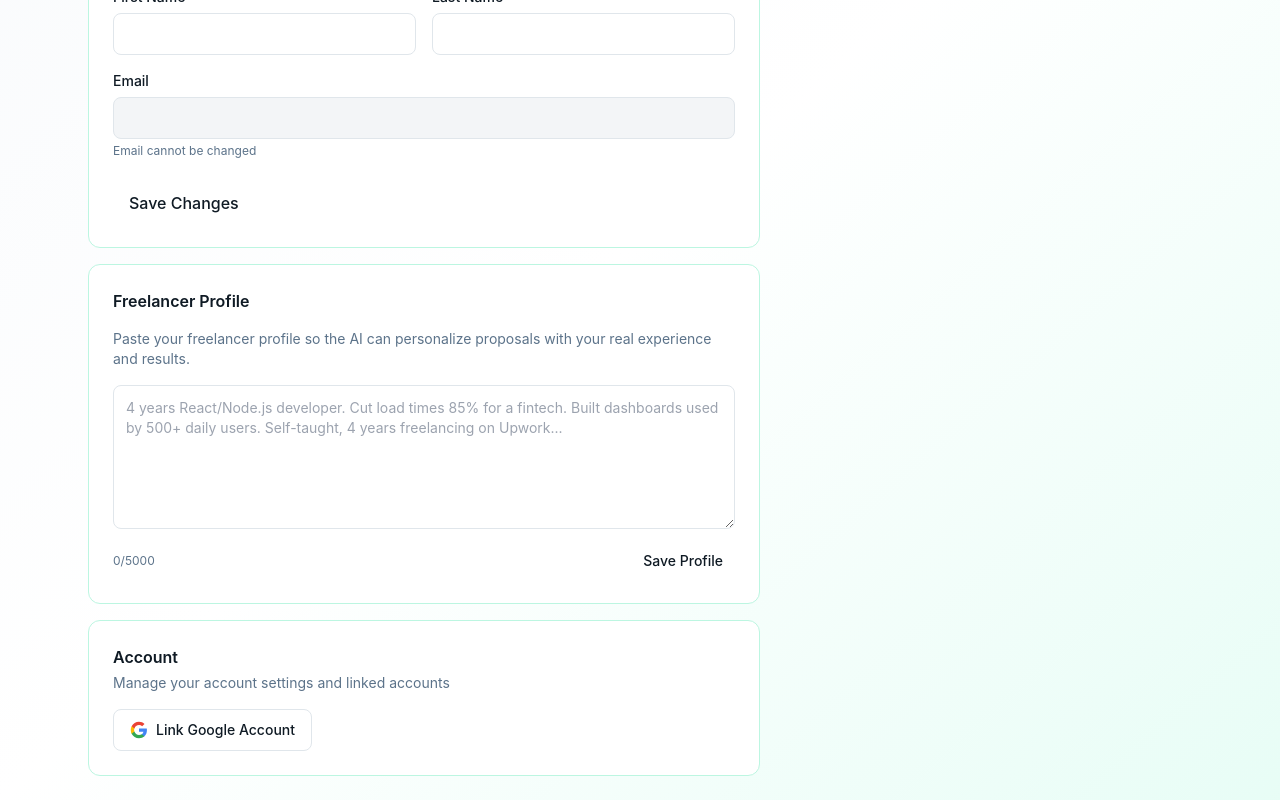
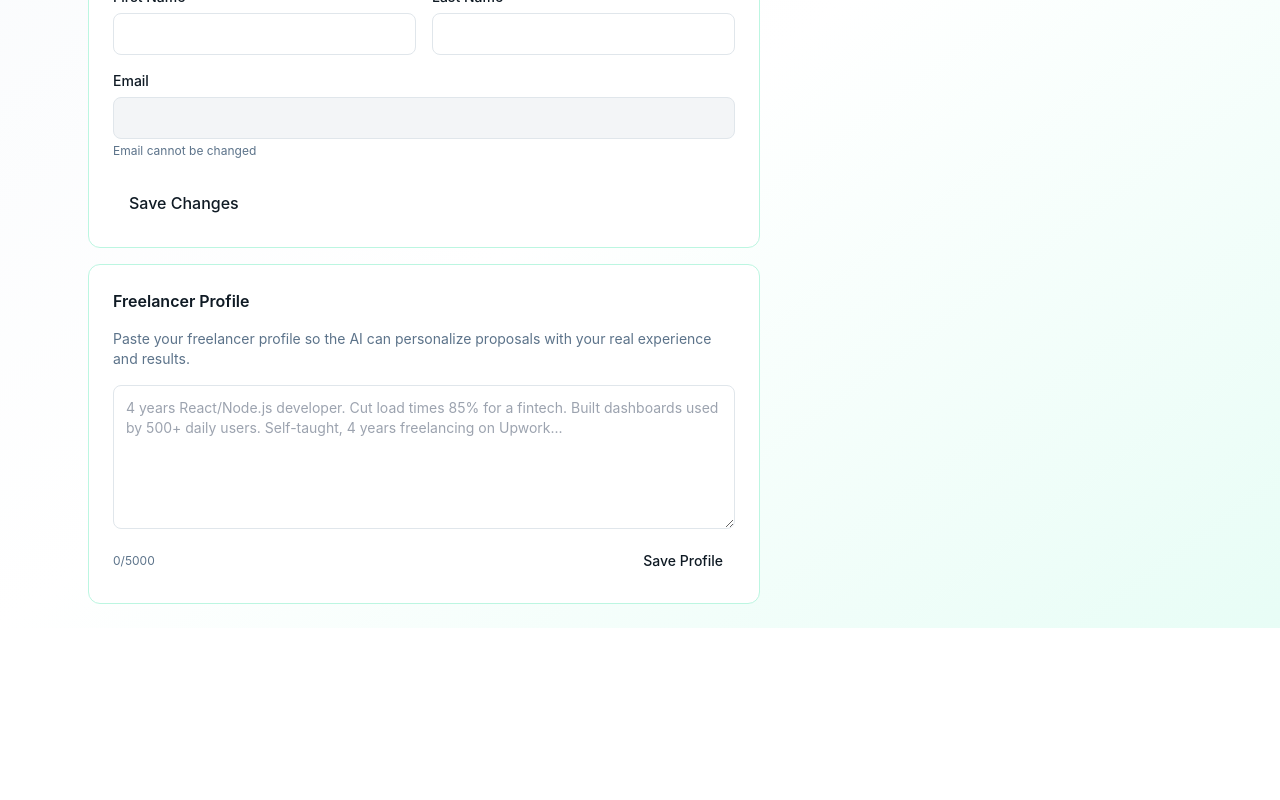
Before and after one commit to ogungbadeshalom/pitchr-mvp, a Next.js app in the folder frontend/: page /dashboard/settings in a window 1280 px wide. Shown: the part 319-1119 px from the top of the page. After the commit the page ends 947 px from the top, so only its background shows below. Built offline with nearby package versions, Linux system fonts and the light colour scheme; no server answers.

Commit message:
Remove dead Account section from settings page — non-functional Link Google Account button was a placeholder

```diff
--- a/frontend/src/app/dashboard/settings/page.tsx
+++ b/frontend/src/app/dashboard/settings/page.tsx
@@ -136,24 +136,6 @@ export default function SettingsPage() {
           </Button>
         </div>
       </div>
-
-      <div className="bg-white dark:bg-card border border-brand-100 dark:border-brand-800 rounded-xl p-6 mt-4">
-        <h2 className="font-semibold text-foreground mb-1">Account</h2>
-        <p className="text-sm text-muted-foreground mb-4">Manage your account settings and linked accounts</p>
-        <button
-          type="button"
-          onClick={() => addToast('Google OAuth — configure your SuperTokens Google credentials to enable.', 'info')}
-          className="flex items-center gap-2 px-4 py-2.5 border border-input rounded-lg text-sm font-medium text-foreground hover:bg-muted transition-colors"
-        >
-          <svg width="18" height="18" viewBox="0 0 24 24">
-            <path fill="#4285F4" d="M22.56 12.25c0-.78-.07-1.53-.2-2.25H12v4.26h5.92a5.06 5.06 0 0 1-2.2 3.32v2.77h3.57c2.08-1.92 3.28-4.74 3.28-8.1z"/>
-            <path fill="#34A853" d="M12 23c2.97 0 5.46-.98 7.28-2.66l-3.57-2.77c-.98.66-2.23 1.06-3.71 1.06-2.86 0-5.29-1.93-6.16-4.53H2.18v2.84C3.99 20.53 7.7 23 12 23z"/>
-            <path fill="#FBBC05" d="M5.84 14.09c-.22-.66-.35-1.36-.35-2.09s.13-1.43.35-2.09V7.07H2.18C1.43 8.55 1 10.22 1 12s.43 3.45 1.18 4.93l2.85-2.22.81-.62z"/>
-            <path fill="#EA4335" d="M12 5.38c1.62 0 3.06.56 4.21 1.64l3.15-3.15C17.45 2.09 14.97 1 12 1 7.7 1 3.99 3.47 2.18 7.07l3.66 2.84c.87-2.6 3.3-4.53 6.16-4.53z"/>
-          </svg>
-          Link Google Account
-        </button>
-      </div>
     </div>
   )
 }
```
